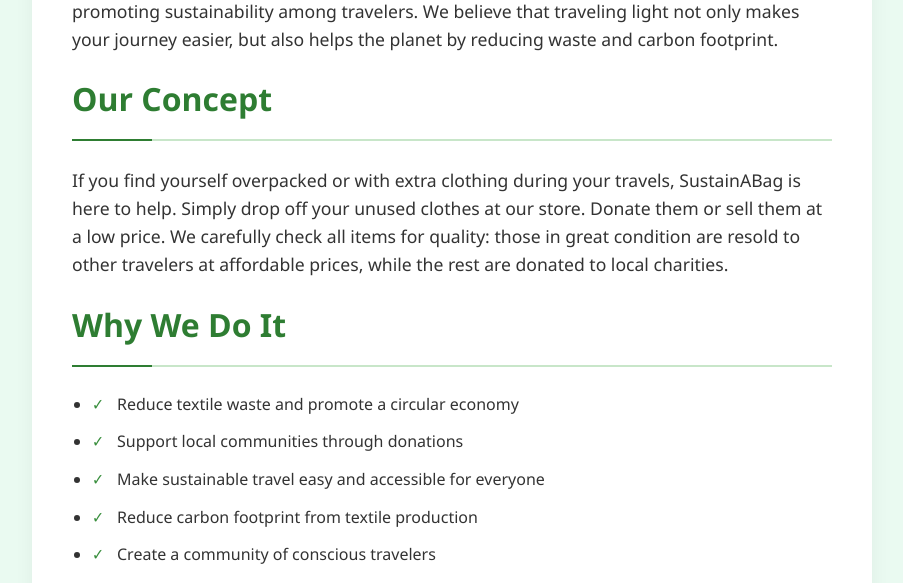
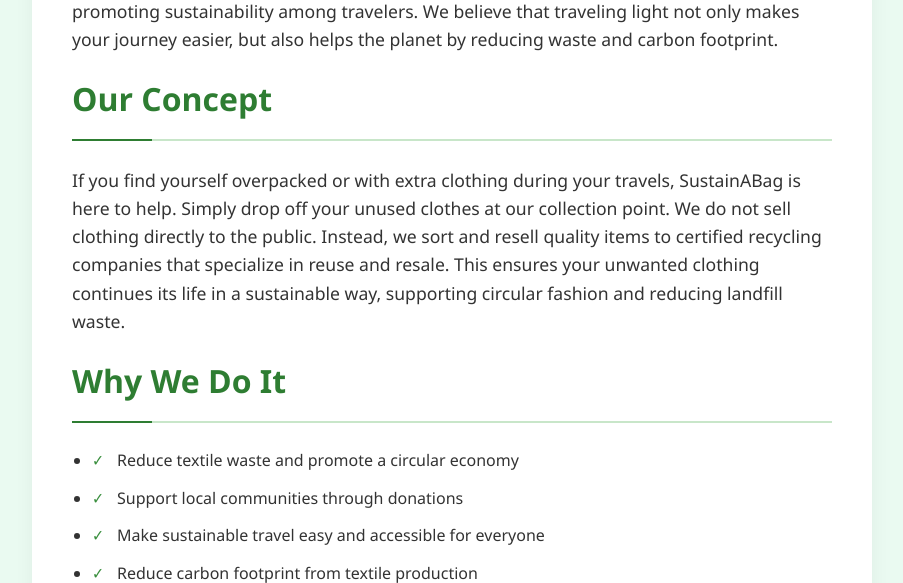
Before and after one commit to Azrae101/MagicaSummerSchool, a Flask app: page /about in a window 1280 px wide. Shown: the part 1063-1646 px from the top of the page, without its empty margins (188-1091 px from the left). Run offline with Flask 2, Linux system fonts and the light colour scheme.

Commit message:
updated about us

```diff
--- a/templates/about_us.html
+++ b/templates/about_us.html
@@ -239,16 +239,16 @@
 
     <div class="content-section">
         <h2 class="section-title">Our Mission</h2>
-        <p class="mission-statement">
-            "To revolutionize travel by reducing waste and promoting sustainable practices through a circular economy for travel essentials."
-        </p>
+            <p class="mission-statement">
+        "To revolutionize travel by reducing waste and promoting sustainable practices through a circular economy for travel essentials."
+            </p>
         <p>
             SustainABag is a green travel platform dedicated to reducing overconsumption and promoting sustainability among travelers. We believe that traveling light not only makes your journey easier, but also helps the planet by reducing waste and carbon footprint.
         </p>
 
         <h2 class="section-title">Our Concept</h2>
         <p>
-            If you find yourself overpacked or with extra clothing during your travels, SustainABag is here to help. Simply drop off your unused clothes at our store. Donate them or sell them at a low price. We carefully check all items for quality: those in great condition are resold to other travelers at affordable prices, while the rest are donated to local charities.
+            If you find yourself overpacked or with extra clothing during your travels, SustainABag is here to help. Simply drop off your unused clothes at our collection point. We do not sell clothing directly to the public. Instead, we sort and resell quality items to certified recycling companies that specialize in reuse and resale. This ensures your unwanted clothing continues its life in a sustainable way, supporting circular fashion and reducing landfill waste.
         </p>
 
         <h2 class="section-title">Why We Do It</h2>
```
